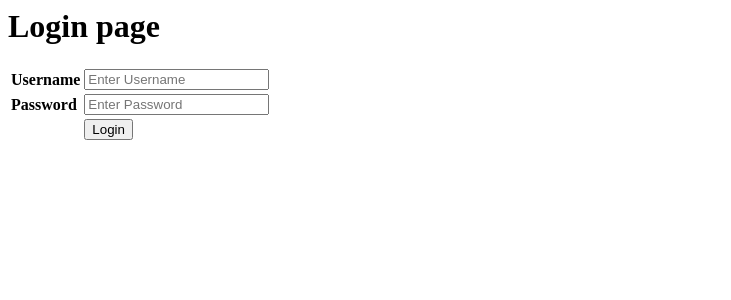
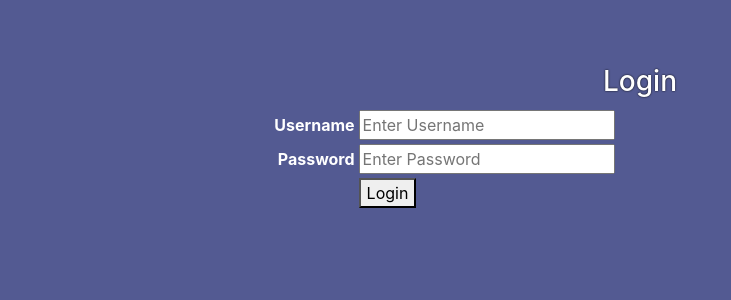
Before and after one commit to guhoffmann/myfilebrowser, a PHP site: page / in a window 1280 px wide. Shown: the top 300 px of the page, without its empty margins (0-731 px from the left). Run offline with PHP 8.4, Linux system fonts and the light colour scheme.

Commit message:
Changed layout of login page

```diff
--- a/index.php
+++ b/index.php
@@ -1,19 +1,41 @@
-<html>
+<!DOCTYPE html>
+<html lang="en">
+
+<head>
+	<title>Login</title>
+	<meta charset="utf-8">
+	<meta name="viewport" content="width=device-width, initial-scale=1">
+	<link rel="stylesheet" href="css/bootstrap.min.css">
+	<link rel="stylesheet" href="css/custom.css">
+	<!-- Insert the icons -->
+	<link rel="apple-touch-icon" sizes="76x76" href="/apple-touch-icon.png">
+	<link rel="icon" type="image/png" sizes="32x32" href="/favicon-32x32.png">
+	<link rel="icon" type="image/png" sizes="16x16" href="/favicon-16x16.png">
+	<link rel="manifest" href="/site.webmanifest">
+	<link rel="mask-icon" href="/safari-pinned-tab.svg" color="#5bbad5">
+	<meta name="msapplication-TileColor" content="#da532c">
+	<meta name="theme-color" content="#ffffff">
+</head>
 <body>
-	<h1>Login page</h1>
+	<div class="container">
+		<div class="row">
+			<div class="col-sm-12">
 				<form action="login.php" method="post">
 				<table>
-	<p><label for="username">
+				<th style="text-align:center" colspan="2"><h3>Login</h3></th>
 				<tr>
-		<td><b>Username</b></label></td>
+					<td style="text-align:right"><b>Username</b></td>
 					<td><input type="text" placeholder="Enter Username" name="username" required></td>
 				</tr>
 				<tr>
-		<td><label for="password"><b>Password</b></label></td>
+					<td style="text-align:right"><b>Password</b></td>
 					<td><input type="password" placeholder="Enter Password" name="password" required></td>
 				</tr>
 				<tr><td></td><td><button type="submit">Login</button></td></tr>
 				</table>
 				</form>
+			</div>
+		</div>
+	</div>
 </body>
 </html>
```
Also changed, not shown: login.php (+24 -5 lines). Lines whose indentation alone changed are shown as unchanged.
